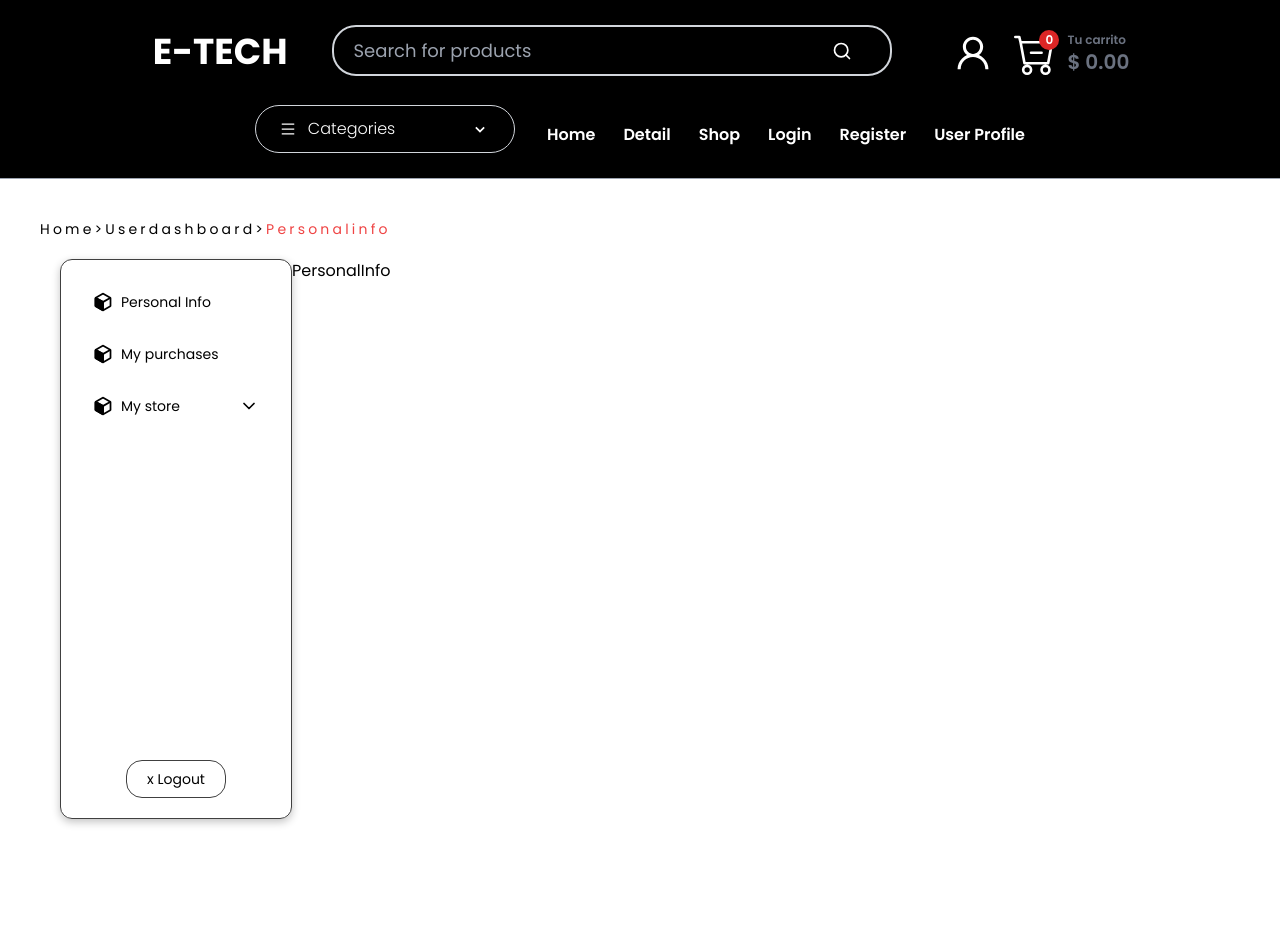
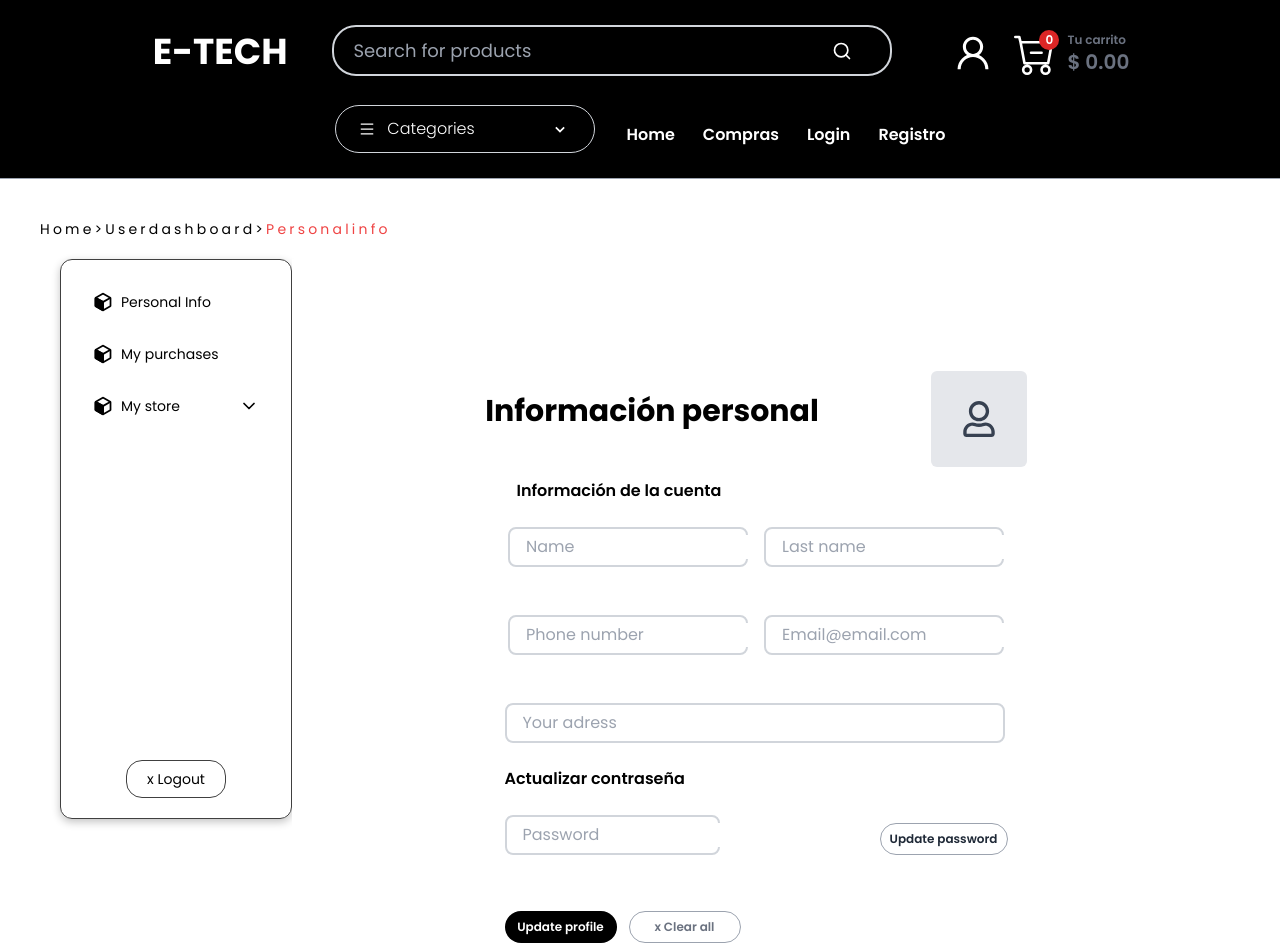
Before and after one commit to No-Country/c13-26-m-node-react, a React (Vite) app: page /userDashboard/personalInfo in a window 1280 px wide. Shown: the part 40-992 px from the top of the page. Built offline with nearby package versions, Linux system fonts and the light colour scheme.

Commit message:
nuevas caracteristicas

```diff
--- /dev/null
+++ b/src/components/aboutUs/AboutUs.jsx
@@ -0,0 +1,9 @@
+
+
+const AboutUs = () => {
+  return (
+    <div>AboutUs</div>
+  )
+}
+
+export default AboutUs
--- a/src/components/navbar/Navbar.jsx
+++ b/src/components/navbar/Navbar.jsx
@@ -131,12 +131,10 @@ const Navbar = () => {
 					<div className="md:pt-3 font-semibold text-white">
 						<ul className="md:flex gap-7 sm: hidden">
 							<li className="hover:text-red-600"><Link to='/'>Home</Link></li>
-							{/*<li className="hover:text-red-600"><Link to='/cart'>Cart</Link></li>*/}
-							<li className="hover:text-red-600"><Link to='/detail'>Detail</Link></li>
-							<li className="hover:text-red-600"><Link to='/shop'>Shop</Link></li>
+							<li className="hover:text-red-600"><Link to='/shop'>Compras</Link></li>
 							<li className="hover:text-red-600"><Link to='/login'>Login</Link></li>
-							<li className="hover:text-red-600"><Link to='/register'>Register</Link></li>
-							<li className="hover:text-red-600"><Link to='/userprofile'>User Profile</Link></li>
+							<li className="hover:text-red-600"><Link to='/register'>Registro</Link></li>
+
 						</ul>
 					</div>
 				</div>
--- a/src/components/user/Dashboard.jsx
+++ b/src/components/user/Dashboard.jsx
@@ -16,7 +16,7 @@ const Dashboard = () => {
   return (
     <section className="font-semibold font-poppins text-gray-500 text-sm
     border-[1px] border-gray-400 w-[250px] h-[500px] shadow-xl rounded-xl
-    ml-24 mb-6 bg-white">
+    ml-24 mb-6 bg-white pt-8">
         <article className="pt-4 pl-7">
         <ul className="cursor-pointer">
             <li className='text-sm flex gap-3 leading-[55px] text-black'> <span className='pt-5 text-black'>
@@ -34,7 +34,7 @@ const Dashboard = () => {
         </ul>
         </article>
         {isOpen && <article className="pl-14">
-        <ul className="cursor-pointer">
+        <ul className="cursor-pointer" onClick={toggleOpen}>
             <li className='text-sm flex gap-3 leading-10 hover:text-black'> <span className='pt-3'>
                     <AiOutlineBell/>
                 </span>Mis productos</li>
--- a/src/components/user/UserProfile.jsx
+++ b/src/components/user/UserProfile.jsx
@@ -15,7 +15,7 @@ const UserProfile = () => {
   return (
 
     <main className='bg-white text-black min-h-screen flex justify-center
-    items-center flex-col font-poppins py-14 relative'>
+    items-center flex-col font-poppins py-6 relative'>
 
         <div className="flex justify-center items-center gap-5 md:gap-28">
             <h2 className="text-2xl font-bold md:text-3xl">
@@ -85,18 +85,18 @@ const UserProfile = () => {
                 className='outline-none'/>
             </div>
             <button type='submit' className='w-32 bg-white text-[12px] h-8 rounded-2xl
-                font-semibold mt-8 border-[1px] text-gray-800 border-gray-400'>
+                font-semibold mt-8 border-[1px] text-gray-800 border-gray-400 hover:bg-black hover:text-white'>
                 Update password
             </button>
             </div>
 
             <div className="flex gap-3 justify-center md:justify-start">
             <button type='submit' className='w-28 bg-black text-white text-[12px] h-8 rounded-2xl
-                font-semibold mt-8'>
+                font-semibold mt-8 hover:bg-white hover:text-black hover:border-[1px] hover:border-black'>
                 Update profile
             </button>
             <button type='submit' className='w-28 bg-white text-gray-500 h-8 rounded-2xl
-                font-semibold mt-8 text-[12px] border-gray-400 border-[1px]'>
+                font-semibold mt-8 text-[12px] border-gray-400 border-[1px] hover:bg-black hover:text-white'>
                 x Clear all
             </button>
             </div>
--- a/src/components/userDashboard/personalInfo/PersonalInfo.jsx
+++ b/src/components/userDashboard/personalInfo/PersonalInfo.jsx
@@ -1,8 +1,14 @@
-import React from 'react'
+import UserProfile from "../../user/UserProfile"
+
 
 const PersonalInfo = () => {
 	return (
-		<div>PersonalInfo</div>
+
+		<div>
+			<UserProfile/>
+		</div>
+
+
 	)
 }
 
```
